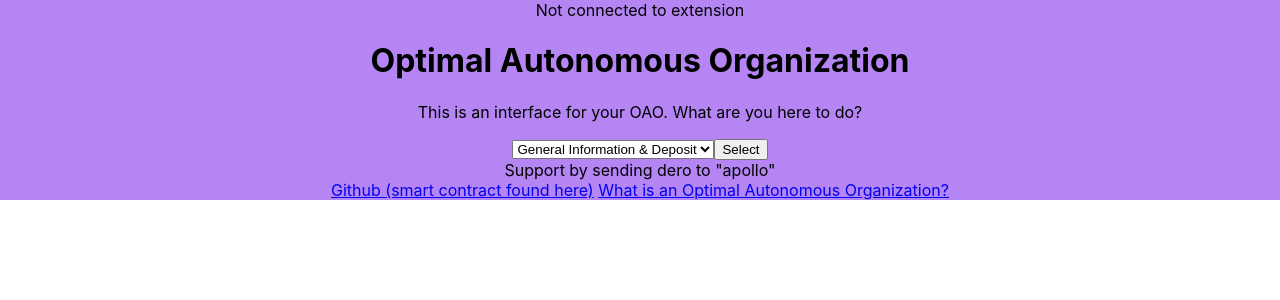
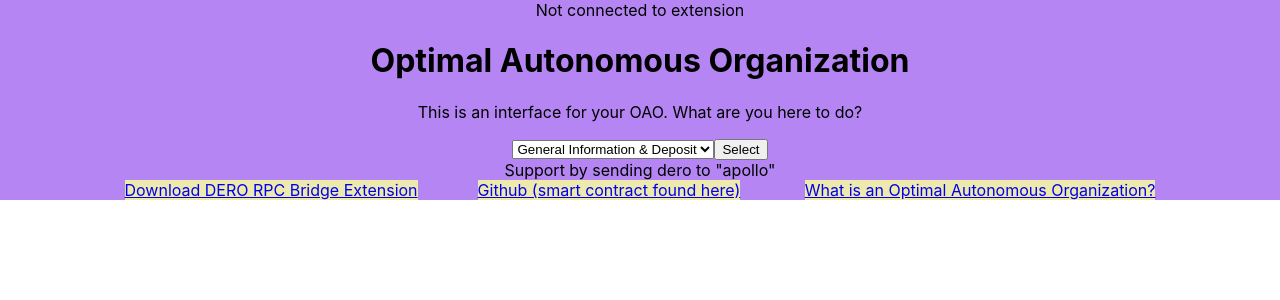
Before and after one commit to apollo5ever/DERO_OAO, a React (Create React App) app: page / in a window 1280 px wide. Shown: the top 300 px of the page. Built offline with nearby package versions, Linux system fonts and the light colour scheme.

Commit message:
added link to rpc bridge on chrome store

```diff
--- a/src/App.js
+++ b/src/App.js
@@ -587,7 +587,7 @@ const setView = React.useCallback(async (event) => {
 
 
   <footer>Support by sending dero to "apollo"</footer>
-  <a href="https://github.com/apollo5ever/DERO_OAO">Github (smart contract found here)</a> <a href="https://graymirror.substack.com/p/optimal-autonomous-organizations?s=r">What is an Optimal Autonomous Organization?</a>
+  <a href="https://chrome.google.com/webstore/detail/dero-rpc-bridge/nmofcfcaegdplgbjnadipebgfbodplpd">Download DERO RPC Bridge Extension</a><a href="https://github.com/apollo5ever/DERO_OAO">Github (smart contract found here)</a> <a href="https://graymirror.substack.com/p/optimal-autonomous-organizations?s=r">What is an Optimal Autonomous Organization?</a>
 
   </div>
 }
--- a/src/app.css
+++ b/src/app.css
@@ -13,3 +13,8 @@ div {
    border-style:inset;
    border-color:blue;
 }
+
+a {
+    margin:30px;
+    background:rgb(238, 234, 173)
+}
```
